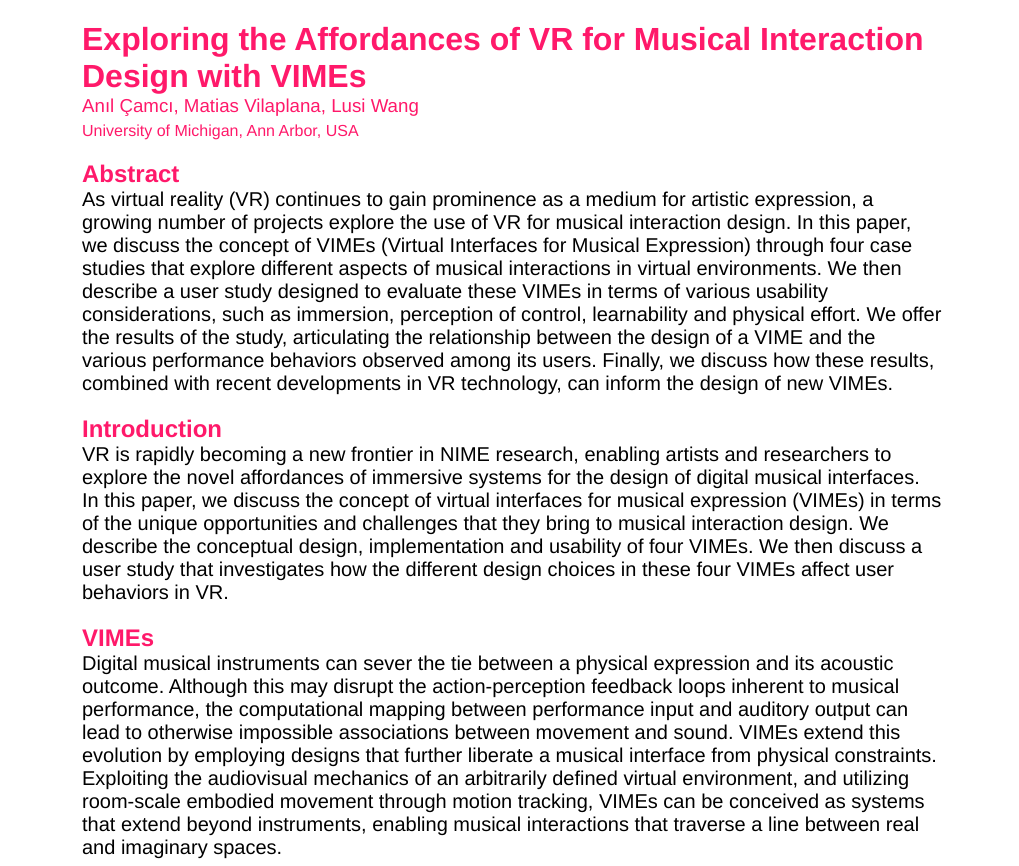
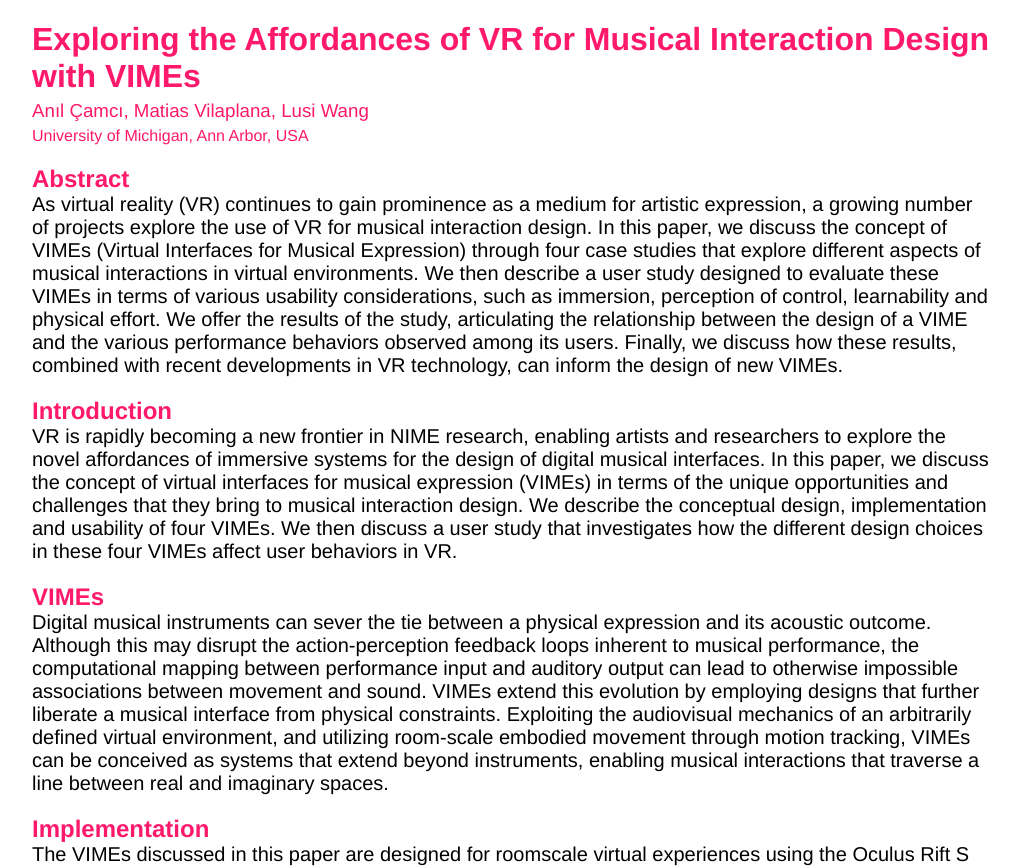
Before and after one commit to VIME-project/VIME, a plain HTML site: page index.html in a window 1280 px wide. Shown: the top 866 px of the page, without its empty margins (128-1147 px from the left). Drawn offline with Linux system fonts and the light colour scheme.

Commit message:
Update style.css

```diff
--- a/style.css
+++ b/style.css
@@ -1,6 +1,6 @@
 body{
-  margin-left: 200px;
-  margin-right: 200px;
+  margin-left: 150px;
+  margin-right: 150px;
   font-family: 'Helvetica Neue';
 }
 
@@ -19,7 +19,6 @@ h2 {
 h3 {
     color: #ff196a;
     margin-bottom: 0px;
-    margin-top: 5px;
     margin-left: 10px;
 }
 
@@ -60,7 +59,7 @@ li {
     font-weight: normal;
     color: #ff196a;
     margin-bottom: 0px;
-    margin-top: 0px;
+    margin-top: 5px;
     margin-left: 10px;
 }
 
```
